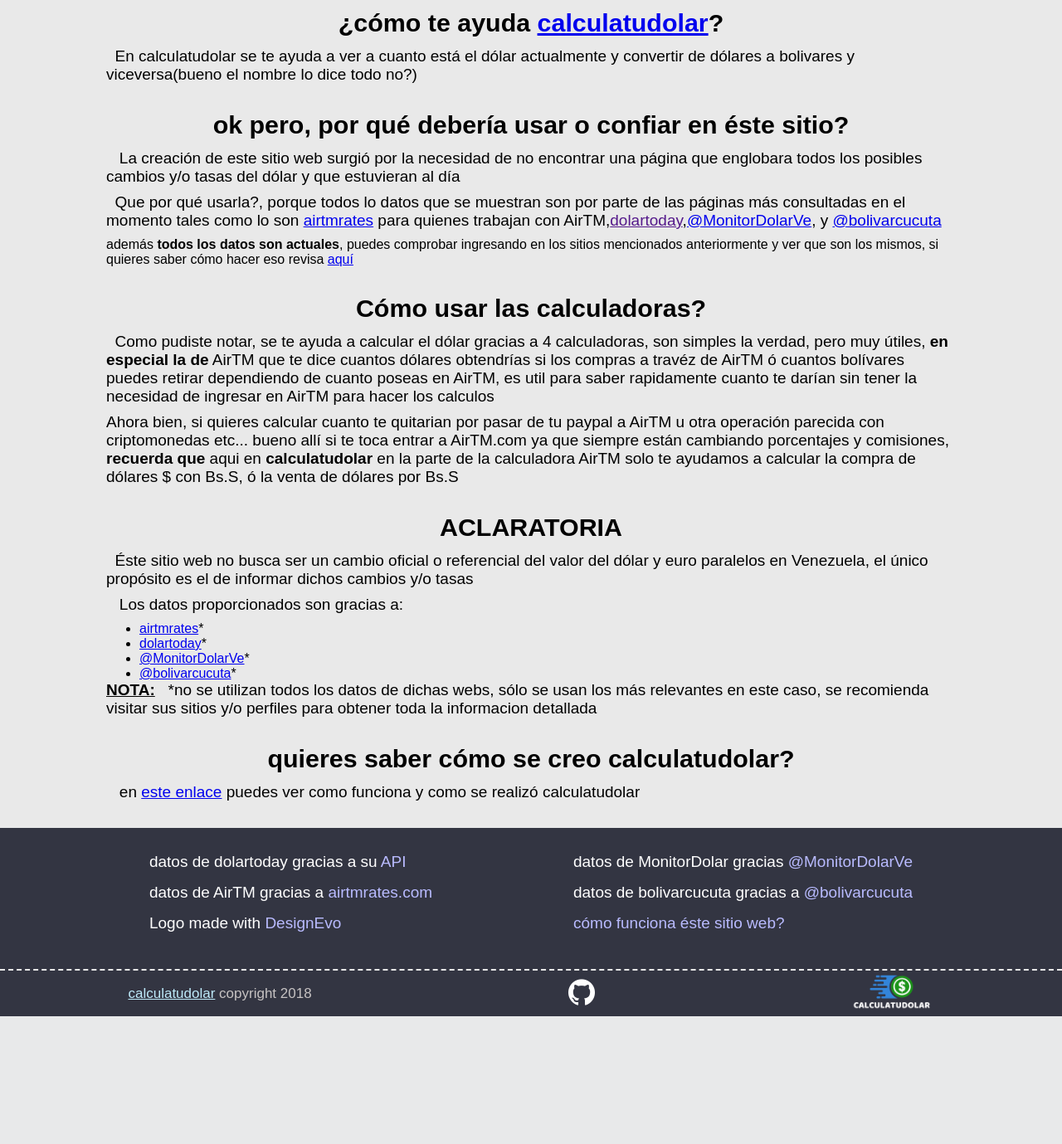
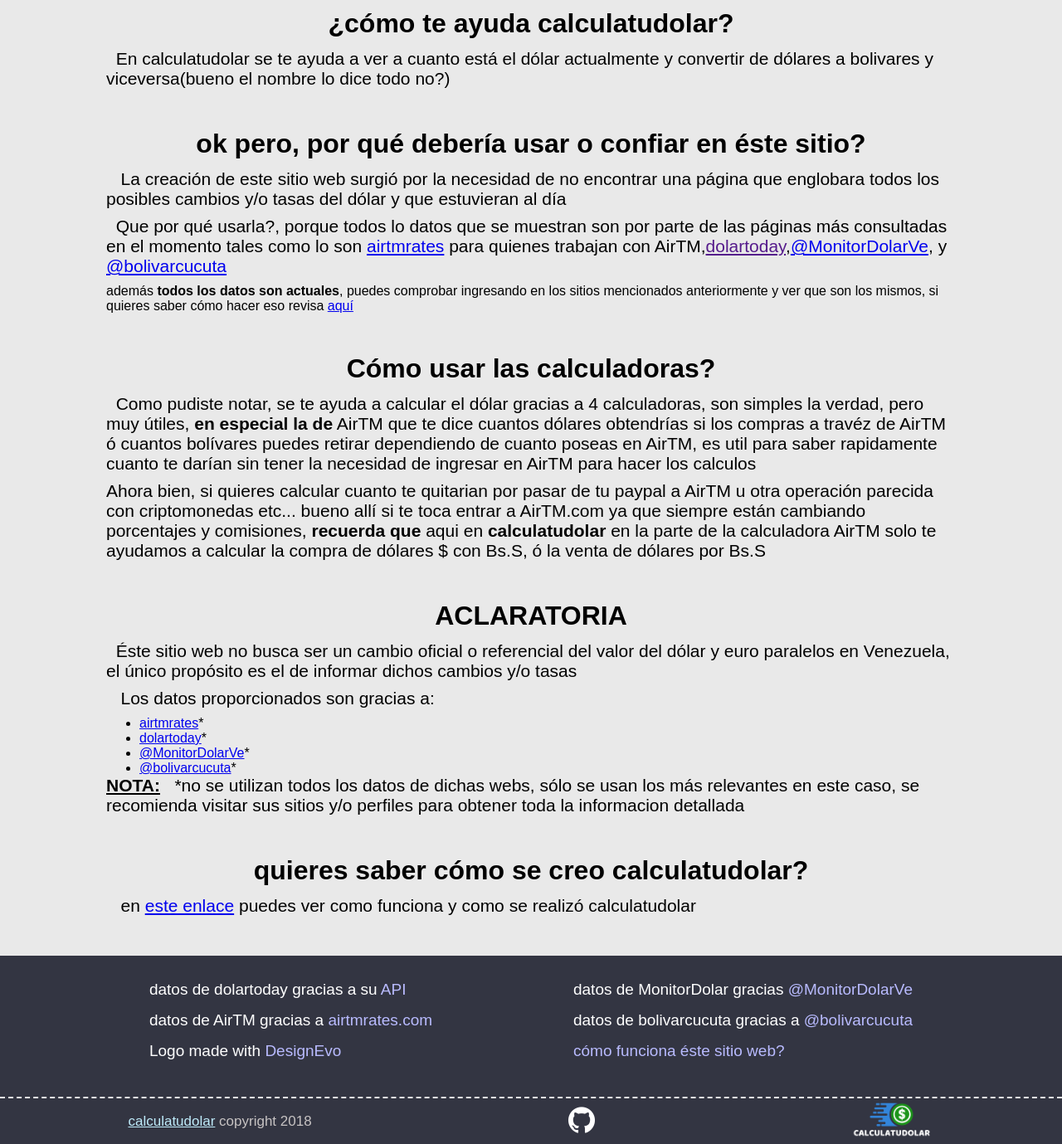
Before and after one commit to coxato/calculatudolar, a Django app: page /por-que-calculatudolar/ in a window 1280 px wide. Shown: the part 110-1489 px from the top of the page at 83% size. Before the commit the page ends 1335 px from the top, so only its background shows below. Run offline with Django 3.2, Linux system fonts and the light colour scheme.

Commit message:
pequeñas mejoras visuales

```diff
--- a/calculatudolar/calculatudolar/settings.py
+++ b/calculatudolar/calculatudolar/settings.py
@@ -25,7 +25,7 @@
 # SECURITY WARNING: don't run with debug turned on in production!
 DEBUG = True
 
-ALLOWED_HOSTS = []
+ALLOWED_HOSTS = 'calculatudolar.pythonanywhere.com'
 
 
 # Application definition
@@ -124,7 +124,7 @@
     os.path.join(BASE_DIR, 'static'),#it is a tuple so ','
     )
 
-STATIC_ROOT = os.path.join(BASE_DIR, 'static')
+#STATIC_ROOT = os.path.join(BASE_DIR, 'static')
 
 
 MEDIA_ROOT = os.path.join(BASE_DIR, 'media')
--- a/calculatudolar/static/css/about.css
+++ b/calculatudolar/static/css/about.css
@@ -23,16 +23,16 @@
 .parrafo_cont{
     /* border: 2px solid red; */
     margin-top: 10px;
-    margin-bottom: 2em;
+    margin-bottom: 3em;
 }
 .titulos_descripcion{
-    font-size: 1.9em;
+    font-size: 2em;
     text-align: center;
     margin-bottom: 12px;
 }
 .parrafo_cont p{
     font-family: Arial, Helvetica, sans-serif;
-    font-size: 19px;
+    font-size: 21px;
     margin-bottom: 9px;
 }
 .parrafo_cont h2{
--- a/calculatudolar/static/js/index.js
+++ b/calculatudolar/static/js/index.js
@@ -441,7 +441,7 @@
     setTimeout( () => {
         alert(`lo siento :(  pero no se han podido cargar los datos
         de ${casaDeCambios}.
-comprueba tu conexión a internet
+puede que sea tu conexión a internet ó un error en los servidores de ${casaDeCambios}
         error:
         ${err}`)
     },3000)
--- a/calculatudolar/templates/index.html
+++ b/calculatudolar/templates/index.html
@@ -90,7 +90,7 @@
 
 
 {% comment %} ========== calculadoras ========== {% endcomment %}
-<div id="calcu"></div>
+<div id="calcu" style="width: 100%;height: 40px;"></div>
 <div class="titulo_calculadora_cont">
     <h1 id="titulo_calculadora">convierte dólares a bolivares ó viceversa</h1>
     <div class="actualizar_container">
--- a/calculatudolar/templates/why.html
+++ b/calculatudolar/templates/why.html
@@ -9,7 +9,7 @@
     <div class="descripcion_cont">
         <!--p1-->
         <div class="parrafo_cont">
-            <h1 class="titulos_descripcion">¿cómo te ayuda <a href="{% url 'welcome' %}">calculatudolar</a>?</h1>
+            <h1 class="titulos_descripcion">¿cómo te ayuda calculatudolar?</h1>
             <p>&nbsp;&nbsp;En calculatudolar se te ayuda a ver a cuanto está el dólar actualmente y convertir de dólares a bolivares y viceversa(bueno el nombre lo dice todo no?)</p>
         </div>
         <!--p2-->
```
Also changed, not shown: calculatudolar/templates/formulas.html (+6 -4 lines), calculatudolar/static/img/correccionCompraDBs.png (added), calculatudolar/static/img/correccionVentaBsD.png (added).
